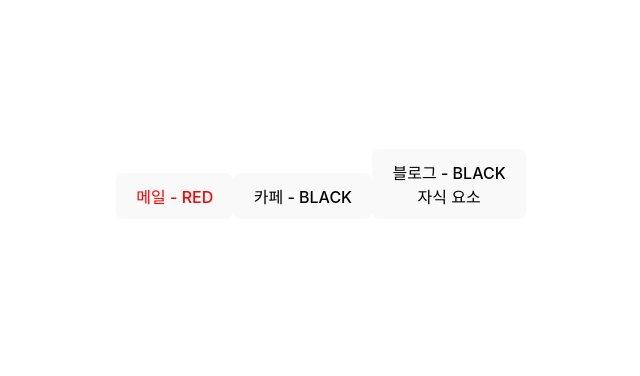
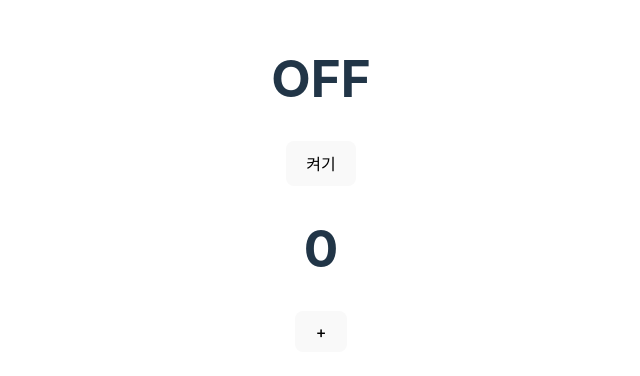
Before and after one commit to kkang123/React_TIL, a React (Vite) app: page / in a window 1280 px wide. Shown: the part 216-592 px from the top of the page, without its empty margins (319-959 px from the left). Built offline with nearby package versions, Linux system fonts and the light colour scheme.

Commit message:
📝 useState

```diff
--- a/src/App.tsx
+++ b/src/App.tsx
@@ -47,21 +47,78 @@
 // export default App;
 
 // 2
+// 이벤트 핸들링
+// import "./App.css";
+// import EventHandling from "@/components/EventHandling";
+
+// function App() {
+//   const buttonProps = { text: "메일", color: "red", a: 1, b: 2, c: 3 };
+
+//   return (
+//     <>
+//       <EventHandling {...buttonProps} />
+//       <EventHandling text={"카페"} />
+//       <EventHandling text={"블로그"}>
+//         <div>자식 요소</div>
+//       </EventHandling>
+//     </>
+//   );
+// }
+
+// export default App;
+
+// 3
+// state
 import "./App.css";
-import EventHandling from "@/components/EventHandling";
+import { useState } from "react";
 
 function App() {
-  const buttonProps = { text: "메일", color: "red", a: 1, b: 2, c: 3 };
+  // [state의 현재 값, 상태 변화 함수]
+  // const state = useState();
+  const [count, setCount] = useState(0);
+  // 최초 렌더링은 state 값
+  // 버튼 클릭 할 때마다 app 컴포넌트를 다시 호출하여 리렌더링하여 숫자가 업데이트 됨
+  const [light, setLight] = useState("OFF");
+  // let이나 const를 사용하면 리렌더링 되지 않는다. 상태가 변할 때만 리액트는 리렌더링하기 때문인다.
 
   return (
     <>
-      <EventHandling {...buttonProps} />
-      <EventHandling text={"카페"} />
-      <EventHandling text={"블로그"}>
-        <div>자식 요소</div>
-      </EventHandling>
+      <div>
+        <h1>{light}</h1>
+        <button
+          onClick={() => {
+            setLight(light === "ON" ? "OFF" : "ON");
+          }}
+        >
+          {/* 전구 끄기 / 켜기 */}
+          {light === "ON" ? "끄기" : "켜기"}
+        </button>
+      </div>
+
+      <h1>{count}</h1>
+      <button
+        onClick={() => {
+          setCount(count + 1);
+        }}
+      >
+        +
+      </button>
+      {/* 컴포넌트를 리렌더링 */}
     </>
   );
 }
 
 export default App;
+
+//ex
+// import "./App.css";
+
+// function App() {
+
+//   return (
+//     <>
+//     </>
+//   );
+// }
+
+// export default App;
```
